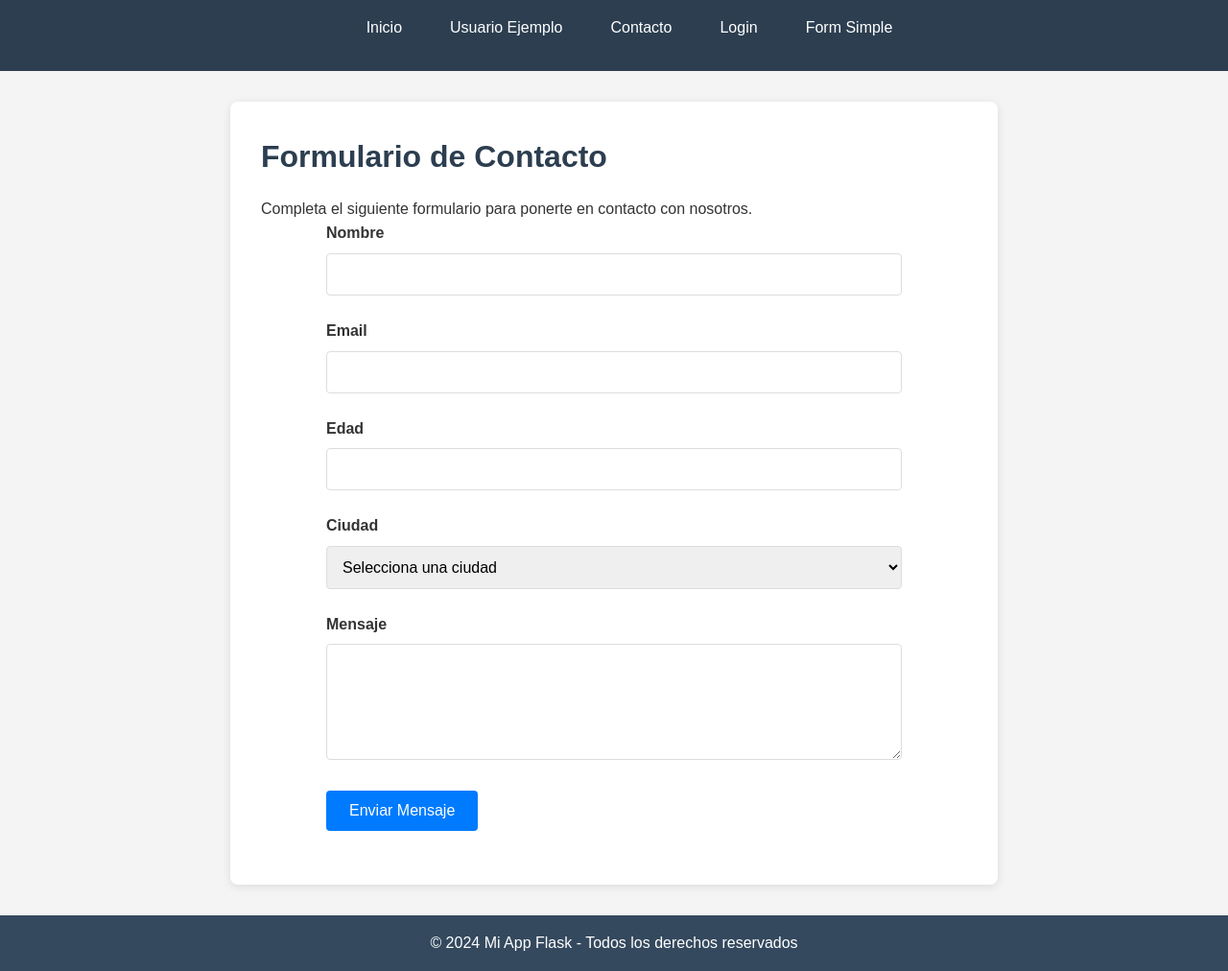
After one commit to raulhongo3132/administracion-de-microcreditos, a Flask app: page /contacto in a window 1280 px wide. The commit adds this page. Shown: the whole page at 96% size. Run offline with Flask 3, Linux system fonts and the light colour scheme.

Commit message:
Agrego leccion 3 Flask

```diff
--- a/app.py
+++ b/app.py
@@ -1,6 +1,8 @@
-from flask import Flask, render_template
+from flask import Flask, render_template, request, flash, redirect, url_for
+from forms import LoginForm, ContactoForm
 
 app = Flask(__name__)
+app.config['SECRET_KEY'] = 'mi_clave_secreta_muy_segura'  # Cambia esto por una clave real
 
 @app.route('/')
 def index():
@@ -8,7 +10,6 @@ def index():
 
 @app.route('/usuario/<nombre>')
 def usuario(nombre):
-    # Pasando variables a la plantilla
     return render_template('usuario.html',
                          nombre=nombre,
                          edad=25,
@@ -18,9 +19,56 @@ def usuario(nombre):
 def condicionales(edad):
     return render_template('condicionales.html', edad=edad)
 
-@app.route('/herencia')
-def herencia():
-    return render_template('index.html')
+# NUEVAS RUTAS PARA FORMULARIOS
+@app.route('/contacto', methods=['GET', 'POST'])
+def contacto():
+    form = ContactoForm()
+
+    if form.validate_on_submit():
+        # Procesar los datos del formulario
+        nombre = form.nombre.data
+        email = form.email.data
+        edad = form.edad.data
+        ciudad = form.ciudad.data
+        mensaje = form.mensaje.data
+
+        # Mostrar mensaje flash
+        flash(f'¡Gracias {nombre}! Tu mensaje ha sido enviado correctamente.', 'success')
+
+        # Aquí normalmente guardarías en base de datos o enviarías email
+        print(f"Mensaje de {nombre} ({email}, {edad} años, {ciudad}): {mensaje}")
+
+        # Redirigir para evitar reenvío del formulario
+        return redirect(url_for('contacto'))
+
+    return render_template('contacto.html', form=form)
+
+@app.route('/login', methods=['GET', 'POST'])
+def login():
+    form = LoginForm()
+
+    if form.validate_on_submit():
+        email = form.email.data
+        password = form.password.data
+
+        # Aquí normalmente verificarías en la base de datos
+        if email == "usuario@ejemplo.com" and password == "123456":
+            flash('¡Inicio de sesión exitoso!', 'success')
+            return redirect(url_for('index'))
+        else:
+            flash('Email o contraseña incorrectos', 'error')
+
+    return render_template('login.html', form=form)
+
+@app.route('/formulario-simple', methods=['GET', 'POST'])
+def formulario_simple():
+    if request.method == 'POST':
+        nombre = request.form.get('nombre')
+        email = request.form.get('email')
+        flash(f'Formulario simple recibido: {nombre} - {email}', 'info')
+        return redirect(url_for('formulario_simple'))
+
+    return render_template('formulario_simple.html')
 
 if __name__ == '__main__':
     app.run(debug=True)
--- /dev/null
+++ b/forms.py
@@ -0,0 +1,40 @@
+from flask_wtf import FlaskForm
+from wtforms import StringField, PasswordField, TextAreaField, SubmitField, IntegerField, SelectField
+from wtforms.validators import DataRequired, Email, Length, NumberRange
+
+class LoginForm(FlaskForm):
+    email = StringField('Email', validators=[
+        DataRequired(message='El email es obligatorio'),
+        Email(message='Formato de email inválido')
+    ])
+    password = PasswordField('Contraseña', validators=[
+        DataRequired(message='La contraseña es obligatoria'),
+        Length(min=6, message='La contraseña debe tener al menos 6 caracteres')
+    ])
+    submit = SubmitField('Iniciar Sesión')
+
+class ContactoForm(FlaskForm):
+    nombre = StringField('Nombre', validators=[
+        DataRequired(message='El nombre es obligatorio'),
+        Length(min=2, max=50, message='El nombre debe tener entre 2 y 50 caracteres')
+    ])
+    email = StringField('Email', validators=[
+        DataRequired(message='El email es obligatorio'),
+        Email(message='Formato de email inválido')
+    ])
+    edad = IntegerField('Edad', validators=[
+        NumberRange(min=1, max=120, message='La edad debe estar entre 1 y 120 años')
+    ])
+    ciudad = SelectField('Ciudad', choices=[
+        ('', 'Selecciona una ciudad'),
+        ('madrid', 'Madrid'),
+        ('barcelona', 'Barcelona'),
+        ('valencia', 'Valencia'),
+        ('sevilla', 'Sevilla'),
+        ('bilbao', 'Bilbao')
+    ], validators=[DataRequired(message='Selecciona una ciudad')])
+    mensaje = TextAreaField('Mensaje', validators=[
+        DataRequired(message='El mensaje es obligatorio'),
+        Length(min=10, max=500, message='El mensaje debe tener entre 10 y 500 caracteres')
+    ])
+    submit = SubmitField('Enviar Mensaje')
--- a/static/style.css
+++ b/static/style.css
@@ -89,3 +89,116 @@ footer {
     padding: 1rem 0;
     margin-top: 2rem;
 }
+
+/* Estilos para formularios */
+.form-contacto, .form-login, .form-simple {
+    max-width: 600px;
+    margin: 0 auto;
+}
+
+.form-group {
+    margin-bottom: 1.5rem;
+}
+
+.form-label {
+    display: block;
+    margin-bottom: 0.5rem;
+    font-weight: bold;
+    color: #333;
+}
+
+.form-control {
+    width: 100%;
+    padding: 0.75rem;
+    border: 1px solid #ddd;
+    border-radius: 4px;
+    font-size: 1rem;
+    transition: border-color 0.3s;
+}
+
+.form-control:focus {
+    outline: none;
+    border-color: #007bff;
+    box-shadow: 0 0 0 2px rgba(0, 123, 255, 0.25);
+}
+
+.btn {
+    display: inline-block;
+    padding: 0.75rem 1.5rem;
+    background-color: #007bff;
+    color: white;
+    border: none;
+    border-radius: 4px;
+    cursor: pointer;
+    font-size: 1rem;
+    transition: background-color 0.3s;
+}
+
+.btn:hover {
+    background-color: #0056b3;
+}
+
+.btn-primary {
+    background-color: #007bff;
+}
+
+.btn-primary:hover {
+    background-color: #0056b3;
+}
+
+/* Mensajes de error */
+.errors {
+    margin-top: 0.5rem;
+}
+
+.error {
+    color: #dc3545;
+    font-size: 0.875rem;
+    display: block;
+}
+
+/* Mensajes Flash */
+.flash-messages {
+    max-width: 800px;
+    margin: 1rem auto;
+    padding: 0 2rem;
+}
+
+.flash-message {
+    padding: 1rem;
+    margin-bottom: 1rem;
+    border-radius: 4px;
+    border-left: 4px solid;
+}
+
+.flash-message.success {
+    background-color: #d4edda;
+    border-color: #28a745;
+    color: #155724;
+}
+
+.flash-message.error {
+    background-color: #f8d7da;
+    border-color: #dc3545;
+    color: #721c24;
+}
+
+.flash-message.info {
+    background-color: #d1ecf1;
+    border-color: #17a2b8;
+    color: #0c5460;
+}
+
+/* Credenciales de demo */
+.demo-credentials {
+    margin-top: 2rem;
+    padding: 1rem;
+    background-color: #f8f9fa;
+    border-radius: 4px;
+    border-left: 4px solid #6c757d;
+}
+
+.demo-credentials h3 {
+    margin-top: 0;
+    color: #495057;
+}
--- a/templates/base.html
+++ b/templates/base.html
@@ -12,11 +12,27 @@
             <ul>
                 <li><a href="{{ url_for('index') }}">Inicio</a></li>
                 <li><a href="{{ url_for('usuario', nombre='Juan') }}">Usuario Ejemplo</a></li>
+                <li><a href="{{ url_for('contacto') }}">Contacto</a></li>
+                <li><a href="{{ url_for('login') }}">Login</a></li>
+                <li><a href="{{ url_for('formulario_simple') }}">Form Simple</a></li>
             </ul>
         </nav>
     </header>
 
     <main>
+        <!-- Mensajes Flash -->
+        {% with messages = get_flashed_messages(with_categories=true) %}
+            {% if messages %}
+                <div class="flash-messages">
+                    {% for category, message in messages %}
+                        <div class="flash-message {{ category }}">
+                            {{ message }}
+                        </div>
+                    {% endfor %}
+                </div>
+            {% endif %}
+        {% endwith %}
+
         {% block content %}
         <!-- El contenido de otras plantillas irá aquí -->
         {% endblock %}
--- /dev/null
+++ b/templates/contacto.html
@@ -0,0 +1,78 @@
+{% extends "base.html" %}
+
+{% block title %}Contacto - Mi App Flask{% endblock %}
+
+{% block content %}
+<div class="container">
+    <h1>Formulario de Contacto</h1>
+    <p>Completa el siguiente formulario para ponerte en contacto con nosotros.</p>
+
+    <form method="POST" class="form-contacto">
+        {{ form.hidden_tag() }}
+
+        <div class="form-group">
+            {{ form.nombre.label(class="form-label") }}
+            {{ form.nombre(class="form-control") }}
+            {% if form.nombre.errors %}
+                <div class="errors">
+                    {% for error in form.nombre.errors %}
+                        <span class="error">{{ error }}</span>
+                    {% endfor %}
+                </div>
+            {% endif %}
+        </div>
+
+        <div class="form-group">
+            {{ form.email.label(class="form-label") }}
+            {{ form.email(class="form-control") }}
+            {% if form.email.errors %}
+                <div class="errors">
+                    {% for error in form.email.errors %}
+                        <span class="error">{{ error }}</span>
+                    {% endfor %}
+                </div>
+            {% endif %}
+        </div>
+
+        <div class="form-group">
+            {{ form.edad.label(class="form-label") }}
+            {{ form.edad(class="form-control") }}
+            {% if form.edad.errors %}
+                <div class="errors">
+                    {% for error in form.edad.errors %}
+                        <span class="error">{{ error }}</span>
+                    {% endfor %}
+                </div>
+            {% endif %}
+        </div>
+
+        <div class="form-group">
+            {{ form.ciudad.label(class="form-label") }}
+            {{ form.ciudad(class="form-control") }}
+            {% if form.ciudad.errors %}
+                <div class="errors">
+                    {% for error in form.ciudad.errors %}
+                        <span class="error">{{ error }}</span>
+                    {% endfor %}
+                </div>
+            {% endif %}
+        </div>
+
+        <div class="form-group">
+            {{ form.mensaje.label(class="form-label") }}
+            {{ form.mensaje(class="form-control", rows=5) }}
+            {% if form.mensaje.errors %}
+                <div class="errors">
+                    {% for error in form.mensaje.errors %}
+                        <span class="error">{{ error }}</span>
+                    {% endfor %}
+                </div>
+            {% endif %}
+        </div>
+
+        <div class="form-group">
+            {{ form.submit(class="btn btn-primary") }}
+        </div>
+    </form>
+</div>
+{% endblock %}
```
Also changed, not shown: templates/formulario_simple.html (added, +26 -0 lines), templates/login.html (added, +47 -0 lines).
